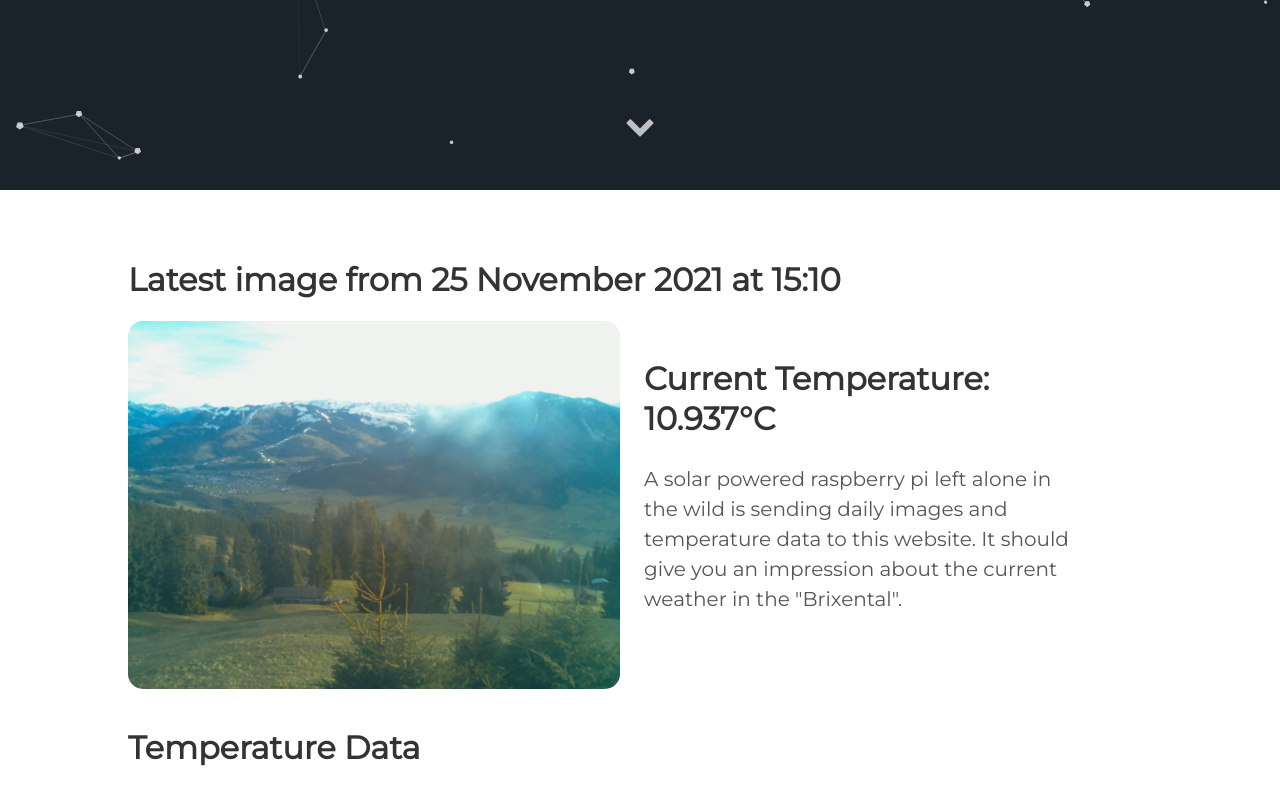
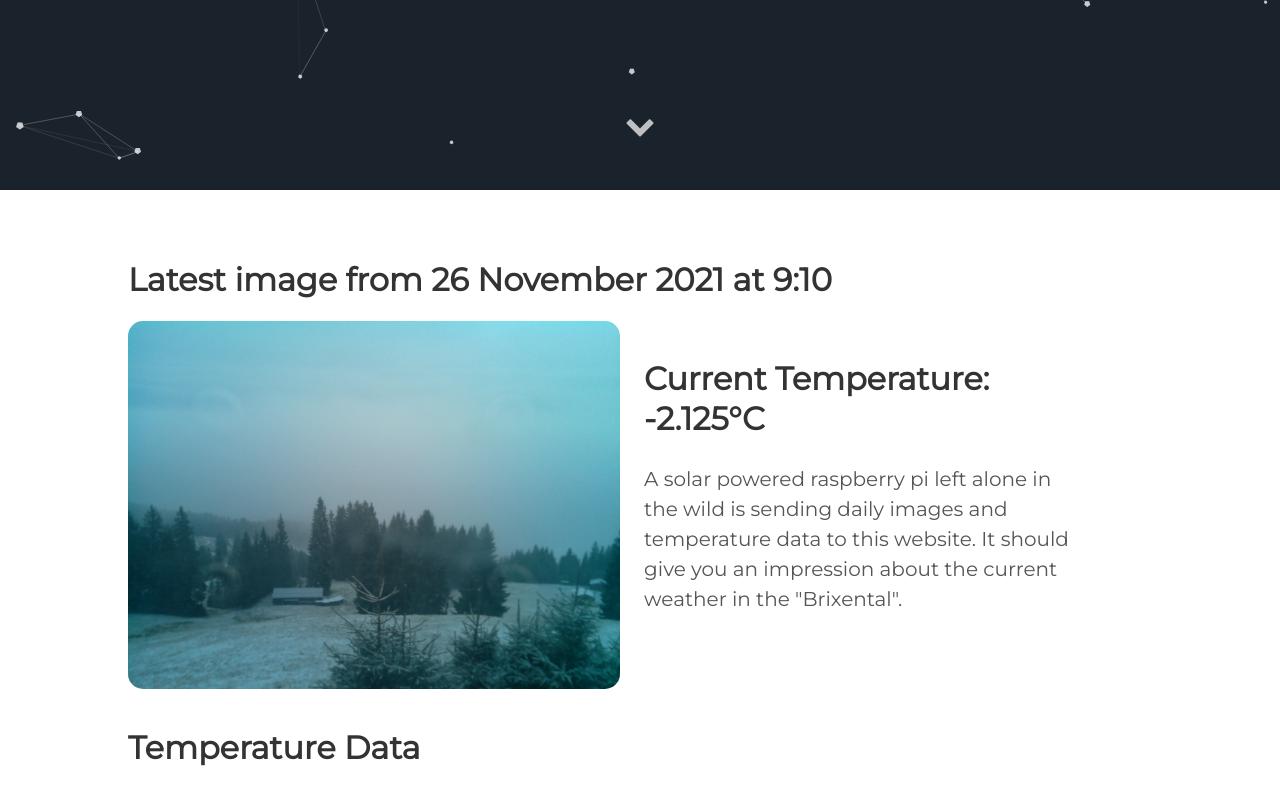
Before and after one commit to vektorious/vektorious.github.io, a Jekyll site: the page built from resources/huette.md, in a window 1280 px wide and 900 px high, scrolled down 710 px. Shown: the top 805 px of the window. Built offline with Jekyll 4.4.1, drawn with Linux system fonts in a browser that asks for light colours.

Commit message:
I'm a bot beep boop

```diff
--- a/resources/huette.md
+++ b/resources/huette.md
@@ -6,13 +6,13 @@ image: '/assets/img/'
 description: 'Live image from the Austrian alps'
 twitter_text: ' '
 ---
-## Latest image from 25 November 2021 at 15:10
+## Latest image from 26 November 2021 at  9:10
 <div class="huette">
   <div class="huette-image">
     <img src="{{ "/assets/img/huette.jpg" | prepend: site.baseurl }}">
   </div>
   <div class="huette-text">
-        <h2>Current Temperature: 10.937°C</h2>
+        <h2>Current Temperature: -2.125°C</h2>
         <p>A solar powered raspberry pi left alone in the wild is sending daily images and temperature data to this website. It should give you an impression about the current weather in the "Brixental".</p>
 
   </div>
```
Also changed, not shown: rpi-script/2021-11-26_090909.txt (renamed from rpi-script/2021-11-25_150908.txt, +5 -5 lines), rpi-script/huette.md (+2 -2 lines), assets/img/huette.jpg, assets/img/temp_plot.png, rpi-script/temp_plot.png, 1 other file.
